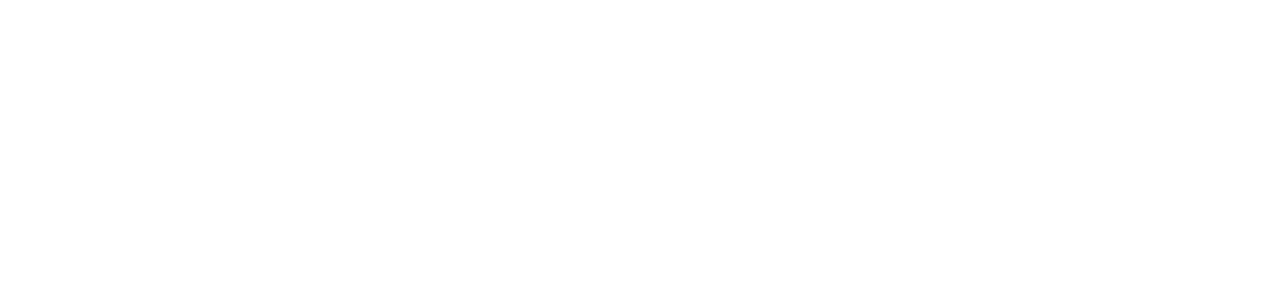
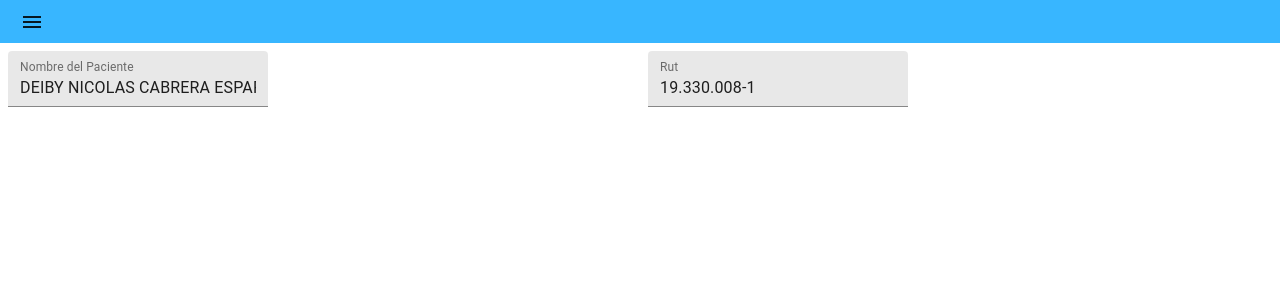
Before and after one commit to ysuvin/frontLecofq5, a React (Create React App) app: page /Grupo4/paciente/horas in a window 1280 px wide. Shown: the top 300 px of the page. Built offline with nearby package versions, Linux system fonts and the light colour scheme.

Commit message:
Navegacion basic

```diff
--- a/src/App.jsx
+++ b/src/App.jsx
@@ -2,7 +2,8 @@
 import Home from './View/Home';
 import G1Landing from './View/Grupo1/G1Landing';
 import { Route, Switch, Redirect } from 'react-router-dom';
-import AdminHoras from './View/Grupo4/AdminHoras';
+import ContainerHorasPaciente from './View/Grupo4/ContainerHorasPaciente';
+import ContainerSecretario from './View/Grupo4/ContainerSecretario';
 import Grid from './Model/Grupo4/InscripcionHoras/Grids'
 
 function App() {
@@ -20,10 +21,12 @@
 				{/* Fin Routing Grupo 1*/}
 
 				{/* Routing Grupo 4 */}
-				<Route exact path="/Grupo4/adminHoras" component={AdminHoras} />
+				<Route exact path="/Grupo4/paciente/horas" component={ContainerHorasPaciente} />
 				<Route exact path="/Grupo4">
-					<Redirect to="/Grupo4/adminHoras" />
+					<Redirect to="/Grupo4/paciente/horas" />
 				</Route>
+
+				<Route exact path="/Grupo4/secretario/administrar/horas-medicas" component={ContainerSecretario} />
 
 				<Route exact path="/Grupo4/inscripcionHoras" component={Grid} />
 				{/* Fin Routing Grupo 4*/}
--- /dev/null
+++ b/src/View/Grupo4/ContainerHorasPaciente.js
@@ -0,0 +1,25 @@
+import React, {Fragment} from 'react';
+import {BrowserRouter, Route, Link} from 'react-router-dom';
+import Identify from './InscripcionHoras/Identify';
+import TemporaryDrawer from './Navbar/Navbar';
+import Box from '@material-ui/core/Box';
+import Container from '@material-ui/core/Container';
+
+const ContainerHorasPaciente = () => {
+
+
+    return(
+        <Fragment>
+
+            <div className="navbar">
+                <TemporaryDrawer />
+            </div>
+            <Identify />
+
+
+        </Fragment>
+
+    )
+}
+
+export default ContainerHorasPaciente;
--- /dev/null
+++ b/src/View/Grupo4/ContainerSecretario.js
@@ -0,0 +1,26 @@
+import React, {Fragment} from 'react';
+import {BrowserRouter, Route, Link} from 'react-router-dom';
+import Identify from './InscripcionHoras/Identify'
+import TemporaryDrawer from './Navbar/Navbar';
+import AdminHoras from './AdminHoras';
+import Box from '@material-ui/core/Box';
+import Container from '@material-ui/core/Container';
+
+const ContainerHorasPaciente = () => {
+
+
+    return(
+        <Fragment>
+
+            <div className="navbar">
+                <TemporaryDrawer />
+            </div>
+            <AdminHoras />
+
+
+        </Fragment>
+
+    )
+}
+
+export default ContainerHorasPaciente;
--- /dev/null
+++ b/src/View/Grupo4/Navbar/Navbar.css
@@ -0,0 +1,9 @@
+.navbar {
+    background-color: rgb(56, 182, 255);
+    width: 100%;
+    z-index: 999;
+    height: 2.7rem;
+    display: flex;
+    align-items: center;
+
+}
--- /dev/null
+++ b/src/View/Grupo4/Navbar/Navbar.js
@@ -0,0 +1,113 @@
+import React from 'react';
+import clsx from 'clsx';
+import { makeStyles } from '@material-ui/core/styles';
+import Drawer from '@material-ui/core/Drawer';
+import Button from '@material-ui/core/Button';
+import List from '@material-ui/core/List';
+import Divider from '@material-ui/core/Divider';
+import ListItem from '@material-ui/core/ListItem';
+import ListItemIcon from '@material-ui/core/ListItemIcon';
+import ListItemText from '@material-ui/core/ListItemText';
+import InboxIcon from '@material-ui/icons/MoveToInbox';
+import MailIcon from '@material-ui/icons/Mail';
+import MenuIcon from '@material-ui/icons/Menu';
+import {Link} from 'react-router-dom';
+
+
+import './Navbar.css';
+
+const useStyles = makeStyles({
+  list: {
+    width: 250,
+  },
+  fullList: {
+    width: 'auto',
+  },
+});
+
+export default function TemporaryDrawer() {
+  const classes = useStyles();
+  const [state, setState] = React.useState({
+    left: false,
+  });
+
+  const toggleDrawer = (anchor, open) => (event) => {
+    if (event.type === 'keydown' && (event.key === 'Tab' || event.key === 'Shift')) {
+      return;
+    }
+
+    setState({ ...state, [anchor]: open });
+  };
+
+  const list = (anchor) => (
+    <div
+      className={clsx(classes.list, {
+        [classes.fullList]: anchor === 'top' || anchor === 'bottom',
+      })}
+      role="presentation"
+      onClick={toggleDrawer(anchor, false)}
+      onKeyDown={toggleDrawer(anchor, false)}
+    >
+      <List>
+
+            <ListItem button key={"Paciente"}>
+              <ListItemText primary={"Paciente"} />
+            </ListItem>
+
+      </List>
+
+    <List>
+
+        <Link to="/Grupo4/paciente/horas">
+          <ListItem button key={"Agendar Hora"}>
+              <ListItemIcon><InboxIcon /></ListItemIcon>
+              <ListItemText primary={"Agendar Hora"} />
+          </ListItem>
+        </Link>
+        <ListItem button key={"Confirmar Hora"}>
+            <ListItemIcon><MailIcon /></ListItemIcon>
+            <ListItemText primary={"Confirmar Hora"} />
+        </ListItem>
+    </List>
+
+      <Divider />
+
+      <List>
+          <ListItem button key={"Secretario"}>
+            <ListItemText primary={"Secretario"} />
+          </ListItem>
+      </List>
+      <List>
+        <Link to="/Grupo4/secretario/administrar/horas-medicas">
+
+          <ListItem button key={"Agendar Hora"}>
+                  <ListItemIcon><InboxIcon /></ListItemIcon>
+                  <ListItemText primary={"Agendar Hora"} />
+              </ListItem>
+        </Link>
+      </List>
+
+      <Divider />
+      <List>
+      <Link to="/">
+          <ListItem button key={"Home"}>
+            <ListItemText primary={"Home"} />
+          </ListItem>
+        </Link>
+    </List>
+    </div>
+  );
+
+  return (
+    <div>
+      {['left'].map((anchor) => (
+        <React.Fragment key={anchor}>
+          <Button onClick={toggleDrawer(anchor, true)}><MenuIcon color="white"/></Button>
+          <Drawer anchor={anchor} open={state[anchor]} onClose={toggleDrawer(anchor, false)}>
+            {list(anchor)}
+          </Drawer>
+        </React.Fragment>
+      ))}
+    </div>
+  );
+}
```
